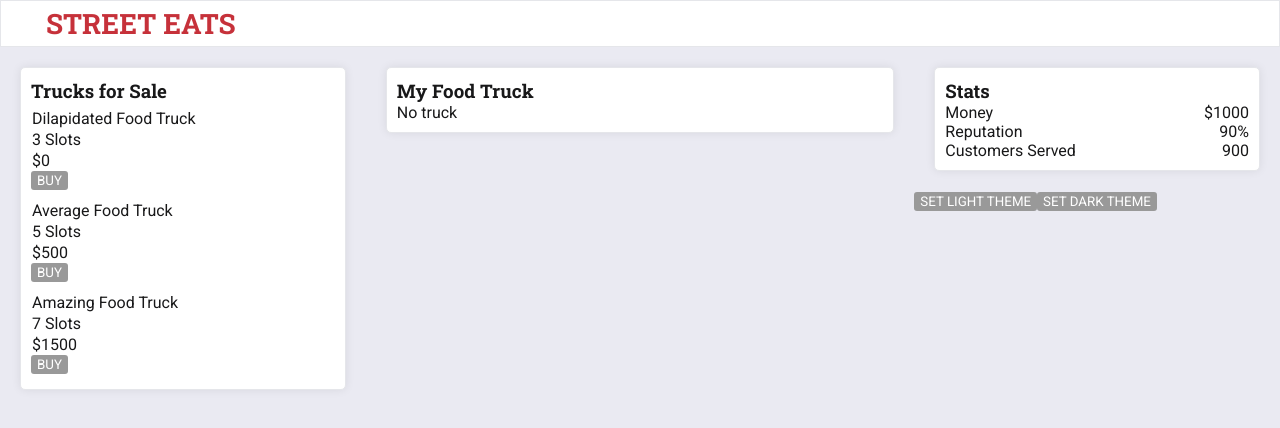
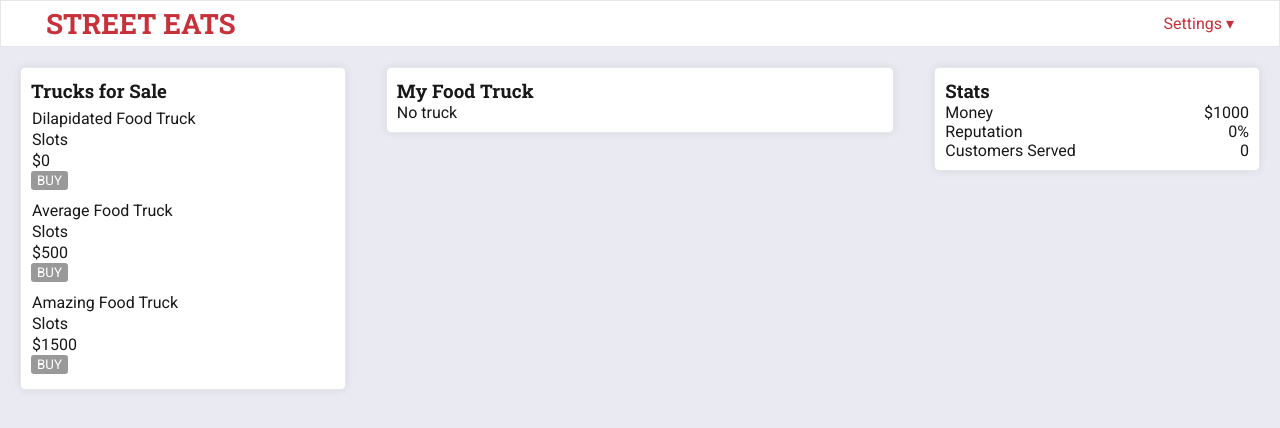
Before and after one commit to nmodi/meals-on-wheels, a React app: page / in a window 1280 px wide. Shown: the top 428 px of the page. Built offline with nearby package versions, Linux system fonts and the light colour scheme; the HTML template or start-up script is replaced by a standard one.

Commit message:
created dropdown menu for settings

```diff
--- a/src/App.jsx
+++ b/src/App.jsx
@@ -8,7 +8,6 @@ import MyTruck from './components/MyTruck';
 import MyStats from './components/MyStats';
 import AllTrucks from './components/AllTrucks';
 import AppliancesForSale from './components/AppliancesForSale';
-import Button from './components/Button';
 
 import store from './state/configureStore';
 
@@ -50,13 +49,13 @@ const App = () => {
     return (
         <Provider store={store}>
             <ThemeProvider theme={themes[theme]}>
-                <div>
+                <div style={{position: 'relative'}}>
                     <GlobalStyle />
                     <Helmet>
                         <title>Street Eats</title>
                     </Helmet>
                     <Body>
-                        <PageHeader />
+                        <PageHeader setTheme={setTheme} />
                         <Main>
                             <div style={{flex: 2}}>
                                 <AllTrucks />
@@ -68,12 +67,6 @@ const App = () => {
                             </div>
                             <div style={{flex: 2}}>
                                 <MyStats />
-                                <Button onClick={() => setTheme('light')}>
-                                    Set light theme
-                                </Button>
-                                <Button onClick={() => setTheme('dark')}>
-                                    Set dark theme
-                                </Button>
                             </div>
                         </Main>
                     </Body>
--- a/src/components/MyStats.jsx
+++ b/src/components/MyStats.jsx
@@ -13,6 +13,8 @@ const StatItem = styled.li`
 
 const MyStats = props => {
     const money = useSelector(state => state.money);
+    const customers = useSelector(state => state.customersServed);
+    const reputation = useSelector(state => state.reputation);
 
     return (
         <Card>
@@ -24,11 +26,11 @@ const MyStats = props => {
                 </StatItem>
                 <StatItem>
                     <span>Reputation</span>
-                    <span>90%</span>
+                    <span>{reputation}%</span>
                 </StatItem>
                 <StatItem>
                     <span>Customers Served</span>
-                    <span>900</span>
+                    <span>{customers}</span>
                 </StatItem>
             </ul>
         </Card>
--- a/src/components/PageHeader.jsx
+++ /dev/null
@@ -1,31 +0,0 @@
-import React from 'react';
-import styled from 'styled-components';
-
-const Hh = styled.h1`
-    font-size: 28px;
-    width: 100%;
-    margin-left: 45px;
-    font-weight: 700;
-    text-transform: uppercase;
-`;
-
-const Header = styled.header`
-    color: ${props => props.theme.main};
-    align-items: center;
-    background: ${props => props.theme.card};
-    height: 45px;
-    display: flex;
-    box-shadow: 0 0px 10px rgba(0, 0, 0, 0.08);
-    border: 1px solid ${props => props.theme.greyAccent};
-`;
-
-const PageHeader = props => {
-    return (
-        <Header>
-            <Hh>Street Eats</Hh>
-            {/* TODO make a dropdown menu for settings */}
-        </Header>
-    );
-};
-
-export default PageHeader;
--- /dev/null
+++ b/src/components/PageHeader/PageHeader.jsx
@@ -0,0 +1,48 @@
+import React, {useState} from 'react';
+import styled from 'styled-components';
+
+import SettingsPanel from './SettingsPanel';
+
+const Hh = styled.h1`
+    font-size: 28px;
+    font-weight: 700;
+    text-transform: uppercase;
+`;
+
+const Header = styled.header`
+    color: ${props => props.theme.main};
+    align-items: center;
+    background: ${props => props.theme.card};
+    height: 45px;
+    box-shadow: 0 0px 10px rgba(0, 0, 0, 0.08);
+    justify-content: space-between;
+    border: 1px solid ${props => props.theme.greyAccent};
+    display: flex;
+    padding: 0 45px;
+`;
+
+const PageHeader = ({setTheme}) => {
+    const [isSettingsOpen, setSettingsOpen] = useState(false);
+
+    return (
+        <>
+            <Header>
+                <Hh>Street Eats</Hh>
+                {/* TODO make a dropdown menu for settings */}
+                <div>
+                    <span onClick={() => setSettingsOpen(!isSettingsOpen)}>
+                        Settings ▾
+                    </span>
+                </div>
+            </Header>
+            {isSettingsOpen && (
+                <SettingsPanel
+                    setTheme={setTheme}
+                    setSettingsOpen={setSettingsOpen}
+                />
+            )}
+        </>
+    );
+};
+
+export default PageHeader;
--- /dev/null
+++ b/src/components/PageHeader/SettingsPanel.jsx
@@ -0,0 +1,54 @@
+import React, {useEffect, useRef} from 'react';
+import styled from 'styled-components';
+
+import Button from '../Button';
+
+const SettingsContainer = styled.div`
+    position: absolute;
+    width: 200px;
+    height: 200px;
+    top: 46px;
+    right: 0;
+    background: ${props => props.theme.background};
+    border: 1px solid ${props => props.theme.greyAccent};
+    border-bottom: 1px solid ${props => props.theme.greyAccent};
+    border-left: 1px solid ${props => props.theme.greyAccent};
+    box-shadow: 0 0px 10px rgba(0, 0, 0, 0.08);
+
+    display: flex;
+    flex-direction: column;
+    align-items: center;
+`;
+
+const SettingsPanel = ({setTheme, setSettingsOpen}) => {
+    const node = useRef();
+
+    const handleClick = e => {
+        if (!node.current.contains(e.target)) {
+            setSettingsOpen(false);
+        }
+    };
+
+    useEffect(() => {
+        document.addEventListener('mousedown', handleClick);
+
+        return () => {
+            document.removeEventListener('mousedown', handleClick);
+        };
+    }, []);
+
+    return (
+        <SettingsContainer ref={node}>
+            <div>
+                <Button onClick={() => setTheme('light')}>
+                    Set light theme
+                </Button>
+            </div>
+            <div>
+                <Button onClick={() => setTheme('dark')}>Set dark theme</Button>
+            </div>
+        </SettingsContainer>
+    );
+};
+
+export default SettingsPanel;
--- /dev/null
+++ b/src/components/PageHeader/index.js
@@ -0,0 +1,3 @@
+import PageHeader from './PageHeader';
+
+export default PageHeader;
--- a/src/config/trucks.yaml
+++ b/src/config/trucks.yaml
@@ -2,7 +2,8 @@
 dilapidated_truck:
     name: Dilapidated Food Truck
     id: dilapidated_truck
-    appliance-slots: 3
+    appliance_slots: 3
+    # TODO recipe  slots
     cost: 0
     # appliances:
     #     - rusty_oven
@@ -14,11 +15,11 @@ dilapidated_truck:
 average_truck:
     name: Average Food Truck
     id: average_truck
-    appliance-slots: 5
+    appliance_slots: 4
     cost: 500
 
 amazing_truck:
     name: Amazing Food Truck
     id: amazing_truck
-    appliance-slots: 7
+    appliance_slots: 4
     cost: 1500
--- /dev/null
+++ b/src/engine/Customer.js
@@ -0,0 +1,5 @@
+export default class Customer {
+    constructor() {
+        this.name = 'Firstname Lastname';
+    }
+}
--- a/src/state/reducer.js
+++ b/src/state/reducer.js
@@ -5,7 +5,9 @@ import appliancesData from '../config/appliances.yaml';
 const initialState = {
     money: 1000,
     truck: {},
-    appliances: []
+    appliances: [],
+    customersServed: 0,
+    reputation: 0
 };
 
 function truckReducer(state = initialState, action) {
```
Also changed, not shown: src/engine/sim.js (added, +10 -0 lines).
